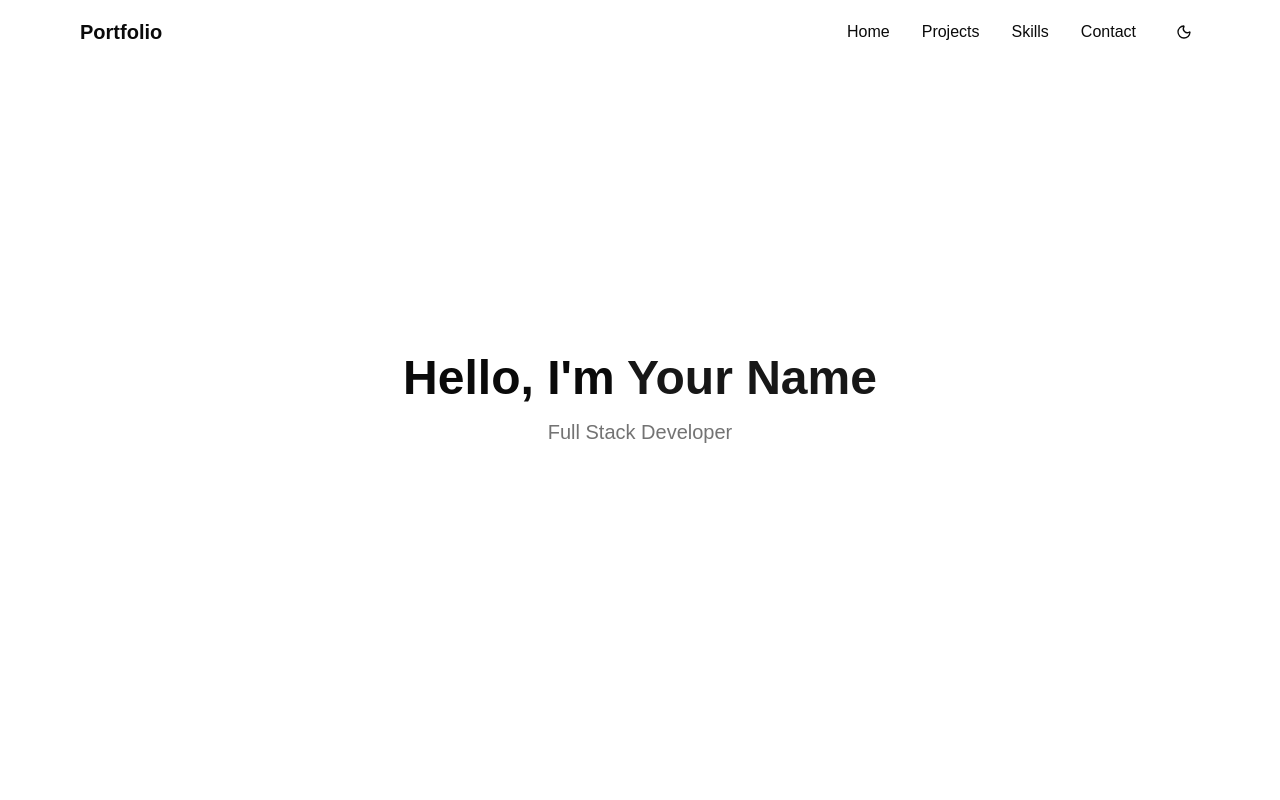
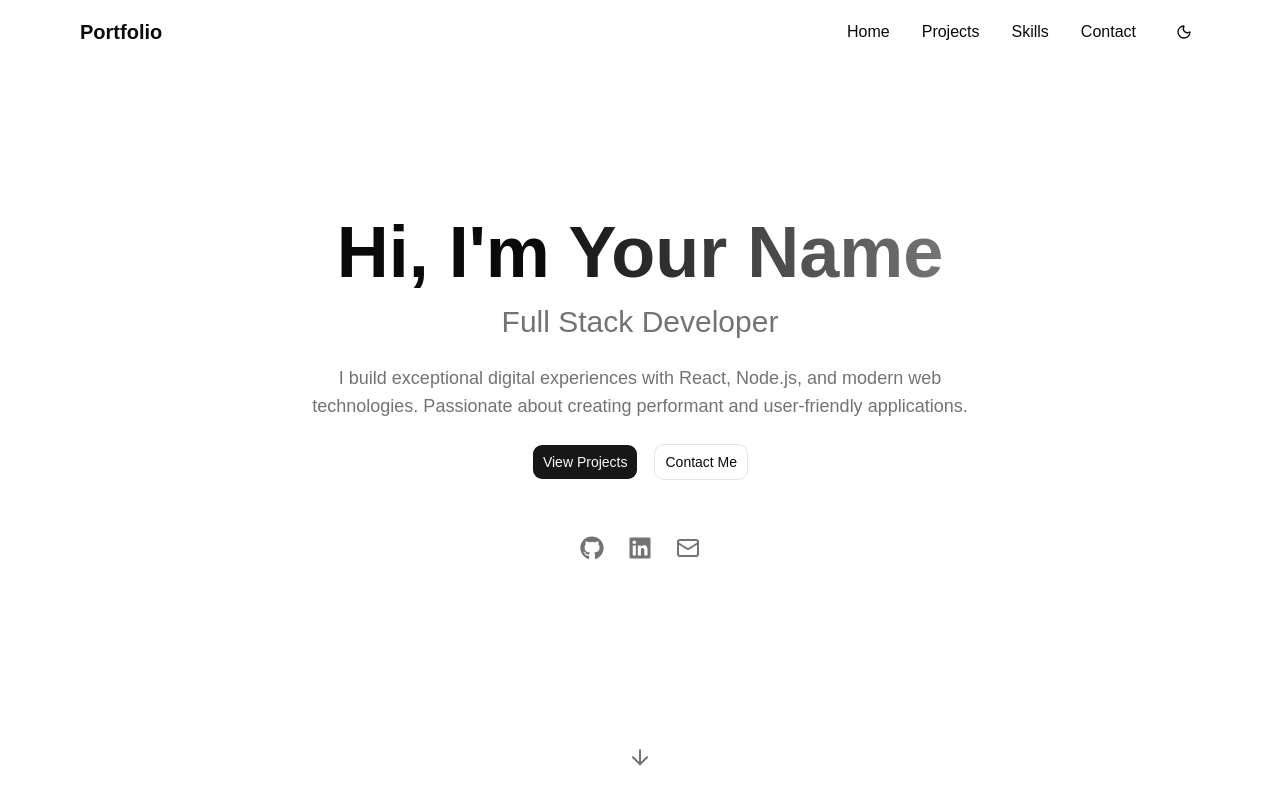
Before and after one commit to mirafmengistu/personal-portfolio, a React (Vite) app: page / in a window 1280 px wide. Shown: the top 800 px of the page. Built offline with nearby package versions, Linux system fonts and the light colour scheme.

Commit message:
feat: add animated hero section

```diff
--- a/package.json
+++ b/package.json
@@ -19,6 +19,7 @@
     "radix-ui": "^1.4.3",
     "react": "^19.2.6",
     "react-dom": "^19.2.6",
+    "react-icons": "^5.6.0",
     "shadcn": "^4.10.0",
     "tailwind-merge": "^3.6.0",
     "tailwindcss": "^4.3.0",
--- a/src/App.tsx
+++ b/src/App.tsx
@@ -1,5 +1,6 @@
 import { ThemeProvider } from "@/components/ThemeProvider";
 import { Navbar } from "@/components/layout/Navbar";
+import { Hero } from "@/components/sections/Hero";
 
 function App() {
   return (
@@ -7,13 +8,7 @@ function App() {
       <div className="min-h-screen bg-background text-foreground">
         <Navbar />
         <main>
-          {/* Sections will go here */}
-          <section id="home" className="min-h-screen flex items-center justify-center">
-            <div className="text-center">
-              <h1 className="text-5xl font-bold mb-4">Hello, I'm <span className="text-primary">Your Name</span></h1>
-              <p className="text-xl text-muted-foreground">Full Stack Developer</p>
-            </div>
-          </section>
+          <Hero />
 
           <section id="projects" className="min-h-screen py-20">
             <div className="max-w-6xl mx-auto px-4">
--- /dev/null
+++ b/src/components/sections/Hero.tsx
@@ -0,0 +1,90 @@
+import { Button } from "@/components/ui/button";
+import { Mail, ArrowDown } from "lucide-react";
+import { FaGithub, FaLinkedin } from "react-icons/fa";
+import { motion } from "framer-motion";
+
+export const Hero = () => {
+  const fadeInUp = {
+    initial: { opacity: 0, y: 20 },
+    animate: { opacity: 1, y: 0 },
+    transition: { duration: 0.5 }
+  };
+
+  return (
+    <section id="home" className="min-h-screen flex items-center justify-center px-4 relative">
+      <div className="text-center space-y-6 max-w-3xl mx-auto">
+        <motion.div {...fadeInUp}>
+          <h1 className="text-5xl md:text-7xl font-bold mb-4">
+            Hi, I'm{" "}
+            <span className="bg-gradient-to-r from-primary to-primary/60 bg-clip-text text-transparent">
+              Your Name
+            </span>
+          </h1>
+          <h2 className="text-2xl md:text-3xl text-muted-foreground">
+            Full Stack Developer
+          </h2>
+        </motion.div>
+
+        <motion.p
+          {...fadeInUp}
+          transition={{ delay: 0.1 }}
+          className="text-lg text-muted-foreground max-w-2xl mx-auto"
+        >
+          I build exceptional digital experiences with React, Node.js, and modern web technologies.
+          Passionate about creating performant and user-friendly applications.
+        </motion.p>
+
+        <motion.div
+          {...fadeInUp}
+          transition={{ delay: 0.2 }}
+          className="flex gap-4 justify-center flex-wrap"
+        >
+          <Button size="lg" asChild>
+            <a href="#projects">View Projects</a>
+          </Button>
+          <Button size="lg" variant="outline" asChild>
+            <a href="#contact">Contact Me</a>
+          </Button>
+        </motion.div>
+
+        <motion.div
+          {...fadeInUp}
+          transition={{ delay: 0.3 }}
+          className="flex gap-6 justify-center pt-8"
+        >
+          <a
+            href="https://github.com/yourusername"
+            target="_blank"
+            rel="noopener noreferrer"
+            className="text-muted-foreground hover:text-primary transition-colors"
+          >
+            <FaGithub size={24} />
+          </a>
+          <a
+            href="https://linkedin.com/in/yourusername"
+            target="_blank"
+            rel="noopener noreferrer"
+            className="text-muted-foreground hover:text-primary transition-colors"
+          >
+            <FaLinkedin size={24} />
+          </a>
+          <a
+            href="mailto:your.email@example.com"
+            className="text-muted-foreground hover:text-primary transition-colors"
+          >
+            <Mail size={24} />
+          </a>
+        </motion.div>
+
+        <motion.div
+          animate={{ y: [0, 10, 0] }}
+          transition={{ repeat: Infinity, duration: 2 }}
+          className="absolute bottom-8 left-1/2 transform -translate-x-1/2 cursor-pointer"
+          onClick={() => document.getElementById("projects")?.scrollIntoView({ behavior: "smooth" })}
+        >
+          <ArrowDown className="text-muted-foreground" />
+        </motion.div>
+      </div>
+    </section>
+  );
+};
```
Also changed, not shown: 1 other file (tests, documents, lock files or other folders).
